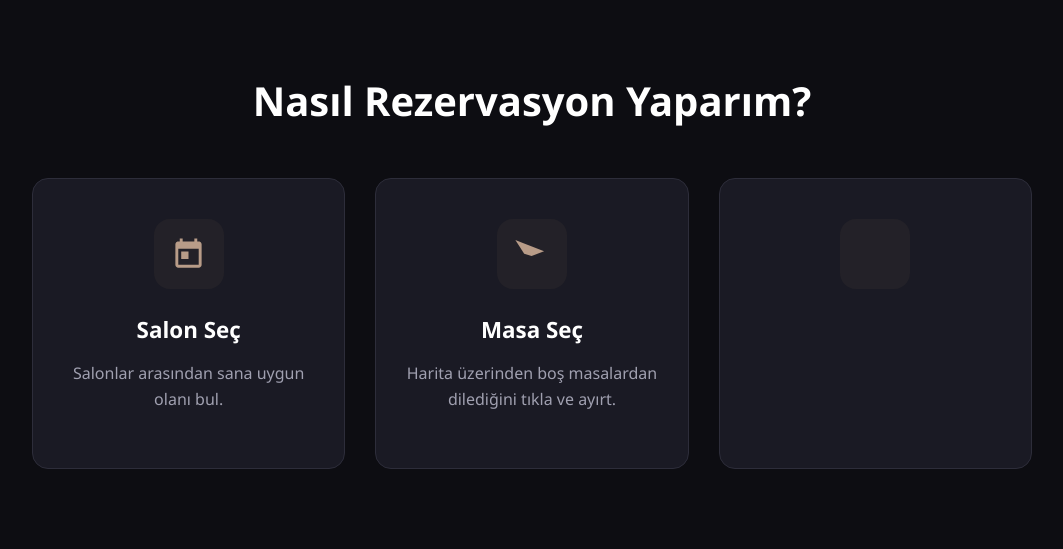
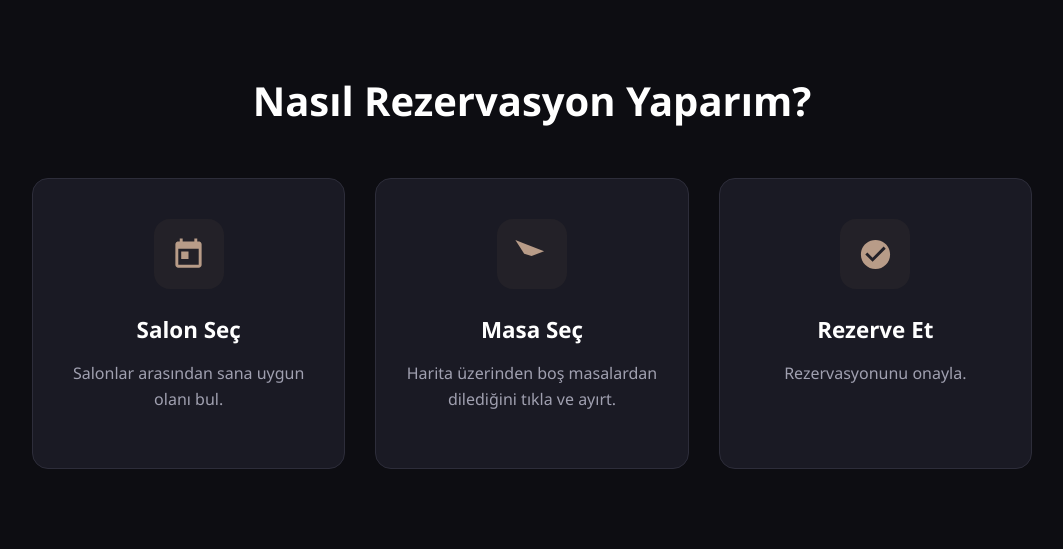
Before and after one commit to qnkubra/web_projesi, a PHP site: page / in a window 1280 px wide. Shown: the part 775-1324 px from the top of the page, without its empty margins (108-1171 px from the left). Run offline with PHP 8.4, Linux system fonts and the light colour scheme; the visitor is signed in with stand-in values (Sample User, id 1); data that the repository does not hold is empty.

Commit message:
eksik satırlar eklendi

```diff
--- a/index.php
+++ b/index.php
@@ -188,4 +188,14 @@ if ($rez_sonuc) {
 
             <div class="step-card">
                 <div class="step-icon">
-                    <svg viewBox="0 0 24 24"><path d="M12 2C6.48 2 2 6.48 2 12s4.48 10 10 10 10-4.48 10-10S17.52 2 12 2zm-2 15l-5-5 1
+                    <svg viewBox="0 0 24 24"><path d="M12 2C6.48 2 2 6.48 2 12s4.48 10 10 10 10-4.48 10-10S17.52 2 12 2zm-2 15l-5-5 1.41-1.41L10 14.17l7.59-7.59L19 8l-9 9z"/></svg>
+                </div>
+                <h3>Rezerve Et</h3>
+                <p>Rezervasyonunu onayla.</p>
+            </div>
+
+        </div>
+    </section>
+
+</body>
+</html>
```
